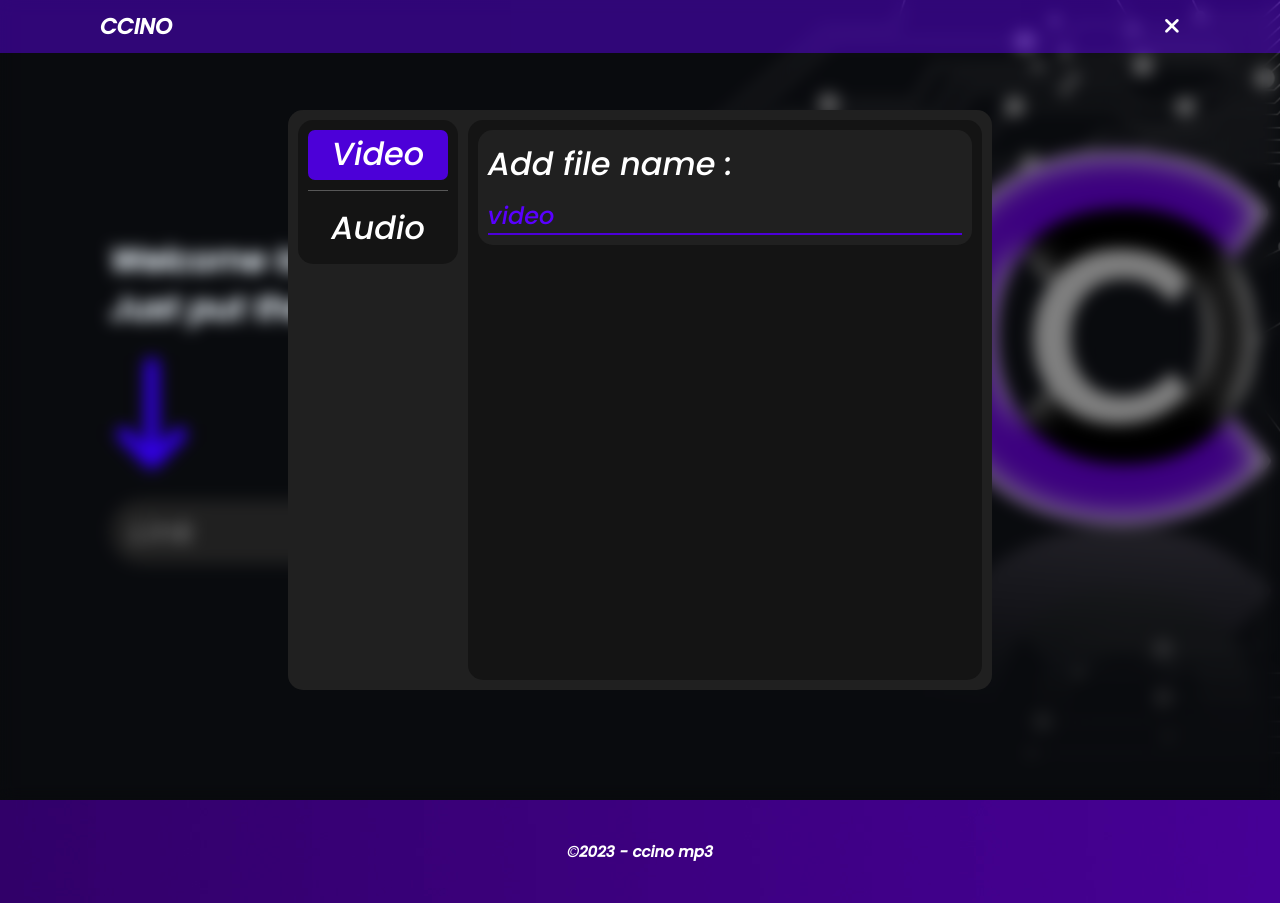
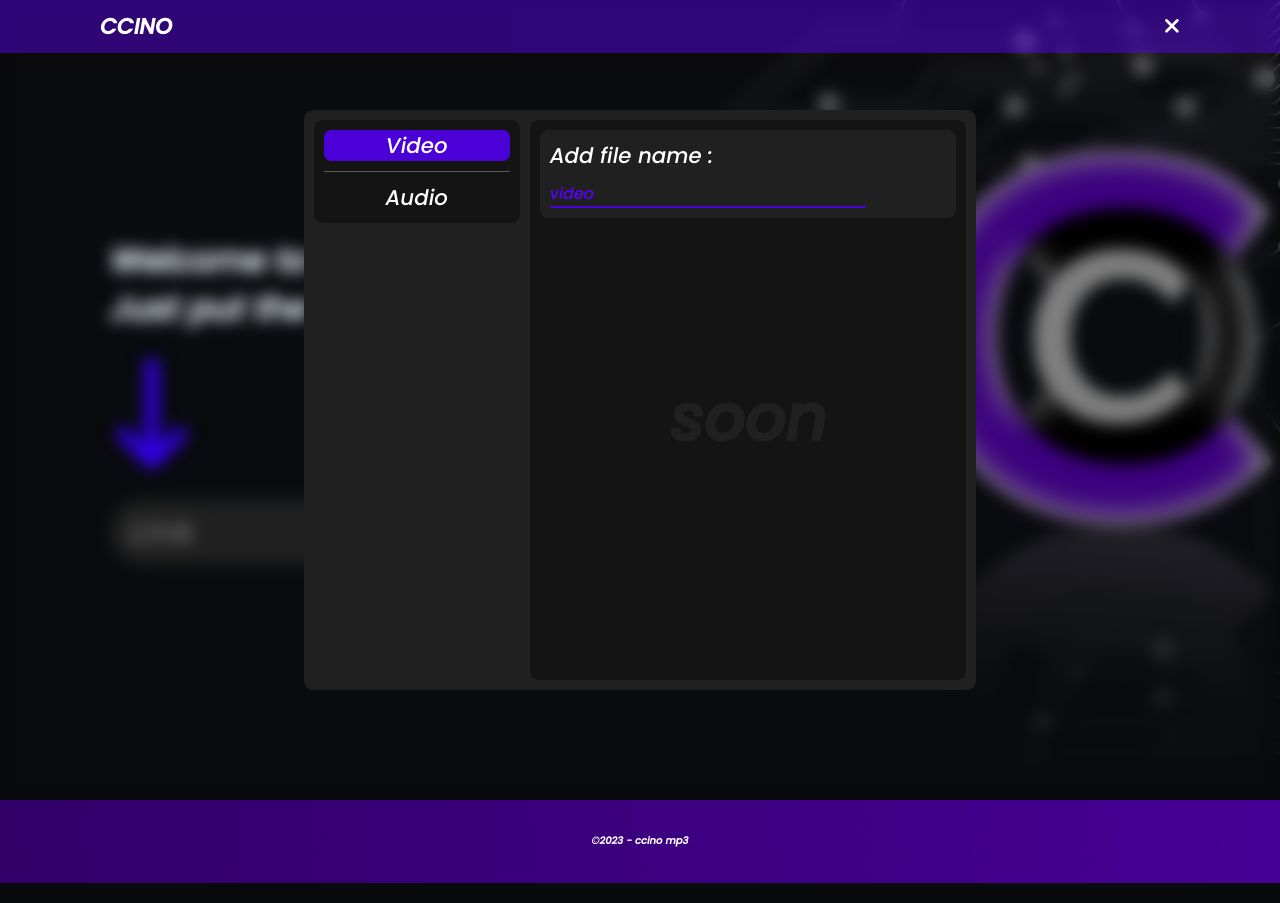
Before and after one commit to adamnetro/ccino, a plain HTML site: page index.html in a window 1280 px wide. Both pictures are taken after a click on the link 1169 px from the left and 26 px from the top of the page. Drawn offline with Linux system fonts and the light colour scheme.

Commit message:
Add files via upload

```diff
--- a/index.html
+++ b/index.html
@@ -33,6 +33,7 @@
             <h1>Add file name :</h1>
             <input placeholder="Name Mp3">
         </div>
+        <h2 class="soon">soon</h2>
     </div>
     </div>
 </div>
--- a/style.css
+++ b/style.css
@@ -7,6 +7,18 @@
     box-sizing: border-box;
     scroll-behavior: smooth;
 }
+
+.soon{
+    color: rgba(32, 32, 32);
+    height: 50vh;
+    width: 100%;
+    display: flex;
+    justify-content: center;
+    align-items: center;
+    font-size: 5vw;
+}
+
+
 
 ::selection{
     background-color: rgba(107, 27, 255, 0.575);
@@ -166,7 +178,7 @@ body {
     color: white;
     display: flex;
     padding: 10px;
-    border-radius: 15px;
+    border-radius: 0.7vw;
 }
 
 .tafri9{
@@ -184,26 +196,26 @@ hr{
 }
 .type-file aside{
     display: grid;
-    font-size: 2em;
+    font-size: 1.67vw;
     cursor: pointer;
     background-color: rgb(20, 20, 20);
     padding: 10px;
-    border-radius: 15px;
+    border-radius: 0.7vw;
     width: 40%;
-    height: 4.5em;
+    height: 100%;
     text-align: center;
     user-select: none;
 }
 
 .type-file aside a:hover{
     background-color: rgba(32, 32, 32);
-    border-radius: 7px;
+    border-radius: 0.2vw;
 }
 
 .ST-file{
     background-color: rgb(20, 20, 20);
     margin-left: 10px;
-    border-radius: 15px;
+    border-radius: 0.7vw;
     padding: 10px;
     width: 70vh;
     height: 70vh;
@@ -211,7 +223,7 @@ hr{
 
 .ST-file h1{
     color: white;
-    font-size: 2em;
+    font-size: 1.67vw;
     font-weight: 200;
 }
 
@@ -221,21 +233,21 @@ hr{
     border: none;
     border-bottom: 2px solid rgb(76, 0, 216);
     outline: none;
-    font-size: 1.5em;
+    font-size: 1.25vw;
     margin-top: 10px;
 }
 
 .ST-video {
     background-color: rgb(32, 32, 32);
     padding: 10px;
-    border-radius: 15px;
+    border-radius: 0.7vw;
 }
 
 .ST-audio{
     display: none;
     background-color: rgb(32, 32, 32);
     padding: 10px;
-    border-radius: 15px;
+    border-radius: 0.7vw;
 }
 
 
@@ -386,10 +398,10 @@ button:active{
 
 
 .cards{
-    padding: 40px;
+    padding: 4.3vh;
     background: url(images/photo6.jpg);
     color: rgb(255, 255, 255);
-    font-size: 10px;
+    font-size: 0.52vw;
     text-align: center;
 
 }
```
